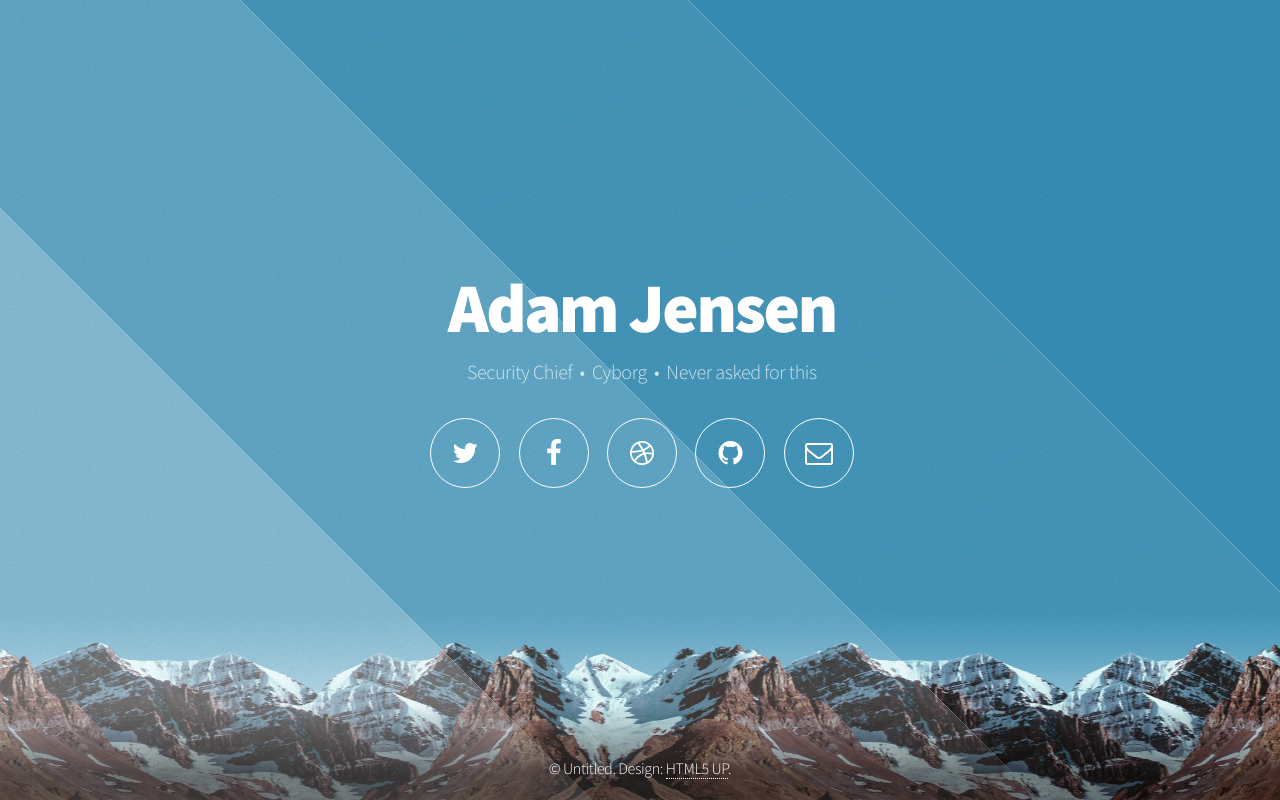
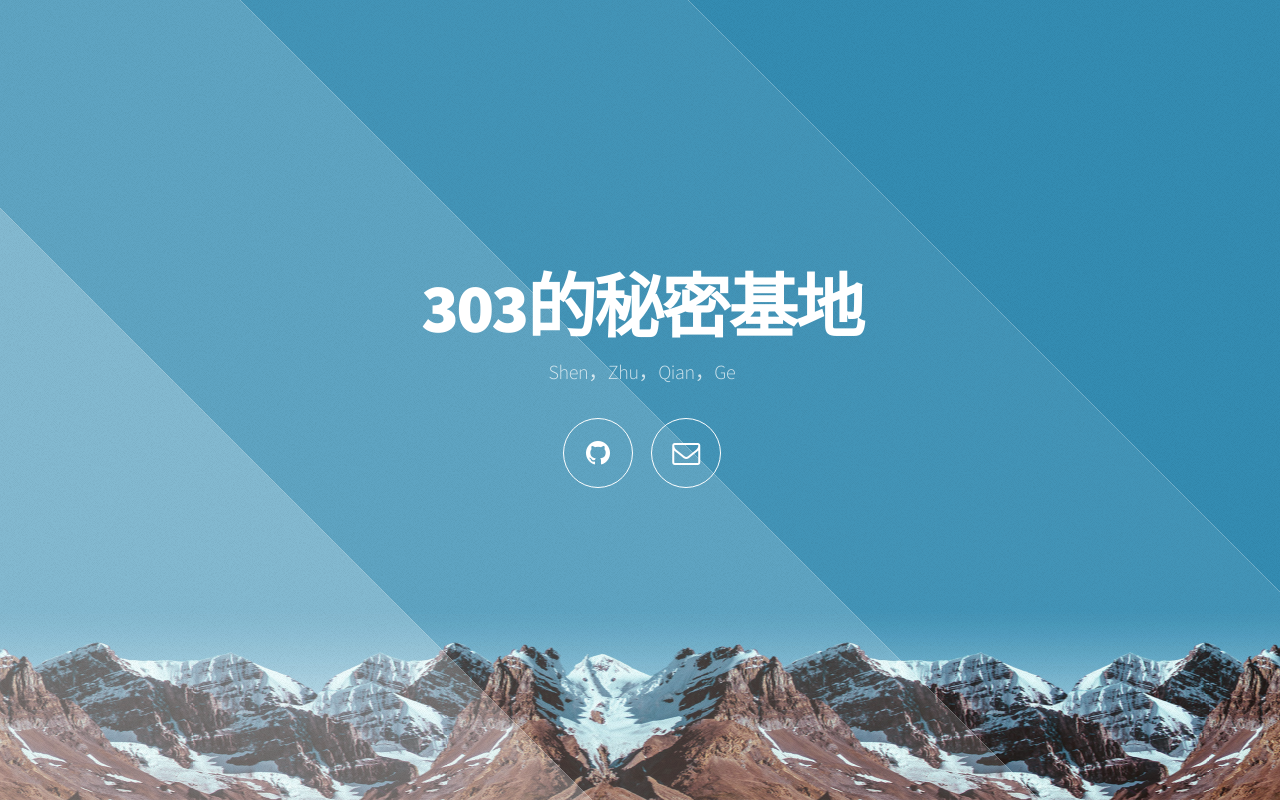
Before and after one commit to Family-303/Family-303.github.io, a plain HTML site: page index.html in a window 1280 px wide. Drawn offline with Linux system fonts and the light colour scheme.

Commit message:
Update index.html

```diff
--- a/index.html
+++ b/index.html
@@ -6,7 +6,7 @@
 -->
 <html>
 	<head>
-		<title>Aerial by HTML5 UP</title>
+		<title>303寝</title>
 		<meta http-equiv="content-type" content="text/html; charset=utf-8" />
 		<meta name="description" content="" />
 		<meta name="keywords" content="" />
@@ -30,23 +30,15 @@
 
 				<!-- Header -->
 					<header id="header">
-						<h1>Adam Jensen</h1>
-						<p>Security Chief &nbsp;&bull;&nbsp; Cyborg &nbsp;&bull;&nbsp; Never asked for this</p>
+						<h1>303的秘密基地</h1>
+						<p>Shen，Zhu，Qian，Ge</p>
 						<nav>
 							<ul>
-								<li><a href="#" class="icon fa-twitter"><span class="label">Twitter</span></a></li>
-								<li><a href="#" class="icon fa-facebook"><span class="label">Facebook</span></a></li>
-								<li><a href="#" class="icon fa-dribbble"><span class="label">Dribbble</span></a></li>
-								<li><a href="#" class="icon fa-github"><span class="label">Github</span></a></li>
-								<li><a href="#" class="icon fa-envelope-o"><span class="label">Email</span></a></li>
+								<li><a href="https://github.com/Family-303" class="icon fa-github"><span class="label">Github</span></a></li>
+								<li><a href="https://z.t.rui.shangyu@gmail.com" class="icon fa-envelope-o"><span class="label">Email</span></a></li>
 							</ul>
 						</nav>
 					</header>
-
-				<!-- Footer -->
-					<footer id="footer">
-						<span class="copyright">&copy; Untitled. Design: <a href="http://html5up.net">HTML5 UP</a>.</span>
-					</footer>
 
 			</div>
 		</div>
```
